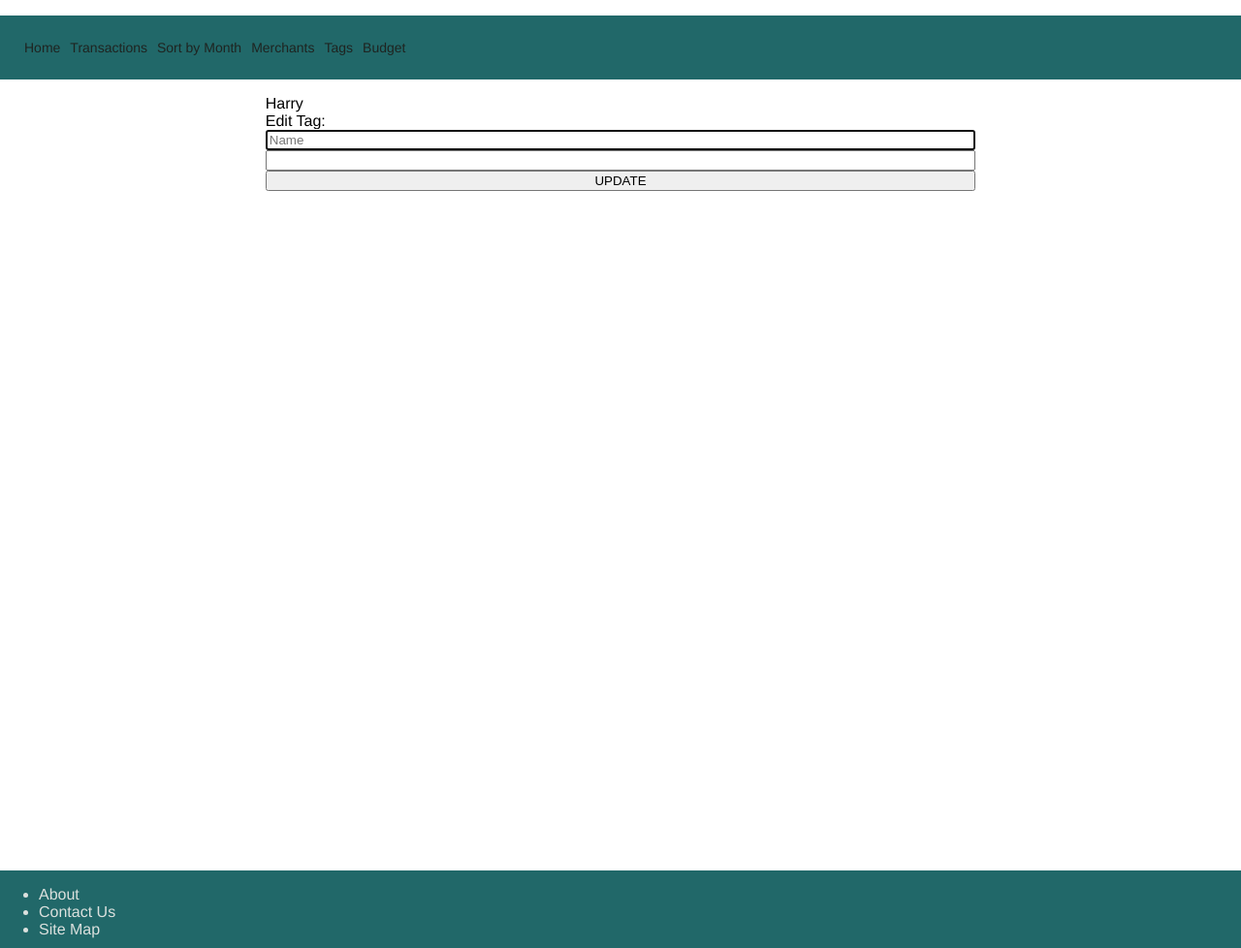
After one commit to iain2/Spending_Tracker, a Flask app: page /budget/4/edit in a window 1280 px wide. The commit adds this page. Shown: the whole page at 97% size. Run offline with Flask 2, Linux system fonts and the light colour scheme; data comes from the database, SQL or seed files in the repository; both versions use the stored data as it was after the commit.

Commit message:
budget added

```diff
--- a/app.py
+++ b/app.py
@@ -2,11 +2,13 @@ from flask import Flask, render_template
 from controllers.transaction_controller import transaction_blueprint
 from controllers.merchant_controller import merchant_blueprint
 from controllers.tag_controller import tag_blueprint
+from controllers.budget_controller import budget_blueprint
 
 app = Flask(__name__)
 app.register_blueprint(transaction_blueprint)
 app.register_blueprint(merchant_blueprint)
 app.register_blueprint(tag_blueprint)
+app.register_blueprint(budget_blueprint)
 
 
 @app.route("/")
--- /dev/null
+++ b/controllers/budget_controller.py
@@ -0,0 +1,37 @@
+import imp
+from flask import Flask, redirect, render_template, Blueprint, request
+from models.merchant import Merchant
+from models.transaction import *
+from models.tag import Tag
+from models.user import User
+import repositories.merchant_repository as merchant_repository
+import repositories.tag_repository as tag_repository
+import repositories.transaction_repository as transaction_repository
+import repositories.user_repository as user_repository
+
+budget_blueprint = Blueprint("Budget", __name__)
+
+
+@budget_blueprint.route("/budget")
+def users():
+
+    users = user_repository.select_all()
+    user = users[0]
+
+    return render_template("budget/index.html", user=user, users=users)
+
+
+@budget_blueprint.route("/budget/<id>/edit", methods=["GET"])
+def edit_users(id):
+    users = user_repository.select_all()
+    user = users[0]
+    return render_template("budget/edit.html", users=users, user=user)
+
+
+@budget_blueprint.route("/budget/<id>/edit", methods=["POST"])
+def update_user(id):
+    name = request.form["name"]
+    amount = request.form["amount"]
+    updated_user = User(amount, name, id)
+    user_repository.update(updated_user)
+    return redirect("/budget")
--- a/controllers/transaction_controller.py
+++ b/controllers/transaction_controller.py
@@ -3,6 +3,7 @@ from models.transaction import *
 import repositories.merchant_repository as merchant_repository
 import repositories.tag_repository as tag_repository
 import repositories.transaction_repository as transaction_repository
+import repositories.user_repository as user_repository
 import datetime
 
 transaction_blueprint = Blueprint("Transactions", __name__)
@@ -14,6 +15,8 @@ def transaction():
     tags = tag_repository.select_all()
     merchants = merchant_repository.select_all()
     total = total_spent(transactions)
+    users = user_repository.select_all()
+    user = users[0]
 
     return render_template(
         "transactions/index.html",
@@ -21,6 +24,7 @@ def transaction():
         merchants=merchants,
         tags=tags,
         total=total,
+        user=user,
     )
 
 
--- a/db/spending_manager.sql
+++ b/db/spending_manager.sql
@@ -3,6 +3,7 @@ PRAGMA FOREIGN_KEYS = ON;
 DROP TABLE IF EXISTS transactions;
 DROP TABLE IF EXISTS merchants;
 DROP TABLE IF EXISTS tags;
+DROP TABLE IF EXISTS users;
 
 CREATE TABLE tags(
     id INTEGER PRIMARY KEY AUTOINCREMENT,
@@ -29,3 +30,9 @@ CREATE TABLE transactions(
         FOREIGN KEY (merchant_id)
             REFERENCES merchants (id)
     );
+
+CREATE TABLE users(
+    id INTEGER PRIMARY KEY AUTOINCREMENT,
+    amount INT,
+    name VARCHAR
+);
--- /dev/null
+++ b/models/user.py
@@ -0,0 +1,5 @@
+class User:
+    def __init__(self, amount, name, id=None):
+        self.amount = amount
+        self.name = name
+        self.id = id
--- /dev/null
+++ b/repositories/user_repository.py
@@ -0,0 +1,52 @@
+from db.run_sql import run_sql
+
+from models.user import User
+
+
+def save(user):
+    sql = "INSERT INTO users (amount, name) VALUES (?,?) RETURNING *"
+    values = [user.amount, user.name]
+    results = run_sql(sql, values)
+    id = results[0]["id"]
+    user.id = id
+    return user
+
+
+def select_all():
+    users = []
+
+    sql = "SELECT * FROM users"
+    results = run_sql(sql)
+
+    for row in results:
+        user = User(row["amount"], row["name"], row["id"])
+        users.append(user)
+    return users
+
+
+def select(id):
+    user = None
+    sql = "SELECT * FROM users WHERE id = ?"
+    values = [id]
+    result = run_sql(sql, values)[0]
+
+    if result is not None:
+        user = User(result["amount"], result["name"], result["id"])
+    return user
+
+
+def delete_all():
+    sql = "DELETE  FROM  users"
+    run_sql(sql)
+
+
+def delete(id):
+    sql = "DELETE  FROM users WHERE id = ?"
+    values = [id]
+    run_sql(sql, values)
+
+
+def update(user):
+    sql = "UPDATE users SET (amount, name) = (?,?) WHERE id = ?"
+    values = [user.amount, user.name, user.id]
+    run_sql(sql, values)
--- a/templates/base.html
+++ b/templates/base.html
@@ -17,6 +17,7 @@
             <li><a href="/transactions/month">Sort by Month</a></li>
             <li><a href="/merchants">Merchants</a></li>
             <li><a href="/tags">Tags</a></li>
+            <li><a href="/budget">Budget</a></li>
 
         </ul>
     </nav>
--- /dev/null
+++ b/templates/budget/edit.html
@@ -0,0 +1,15 @@
+{% extends "base.html" %}
+{% block content %}
+</main>
+<aside class="middle">
+    <form action="/budget/{{user.id}}/edit" method="POST">
+        {{user.name}}
+        <label for="budget">Edit Tag:</label>
+        <input type="text" id="name" name="name" placeholder="Name" autofocus>
+        <input type="number" id="amount" name="amount">
+        <input class="btn btn--action" type='submit' value="UPDATE">
+
+    </form>
+</aside>
+
+{% endblock %}
--- a/templates/index.html
+++ b/templates/index.html
@@ -7,6 +7,7 @@
         <li><a href="/transactions/month">Transactions by Month</a></li>
         <li><a href="/merchants">Merchants</a></li>
         <li><a href="/tags">Tags</a></li>
+        <li><a href="/budget">Budget</a></li>
     </h1>
 
 </ul>
```
Also changed, not shown: console.py (+18 -2 lines), templates/budget/index.html (added, +20 -0 lines), templates/transactions/index.html (+5 -3 lines), db/spending_manager.db.
